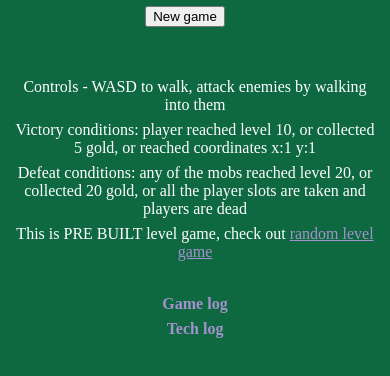
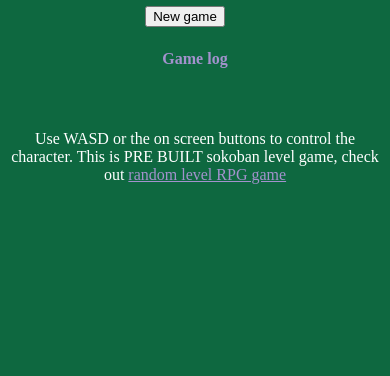
Before and after one commit to nikitaolp/phprpg, a plain HTML site: page index_warehouse.html in a window 390 px wide. Drawn offline with Linux system fonts and the light colour scheme; no server answers.

Commit message:
small changes to sokoban html file

```diff
--- a/index_warehouse.html
+++ b/index_warehouse.html
@@ -1,7 +1,7 @@
 <!DOCTYPE html>
 <html>
     <head>
-        <title>PHP RPG</title>
+        <title>PHP Sokoban</title>
         <meta charset="UTF-8">
         <meta name="viewport" content="width=device-width, initial-scale=1.0">
         <link rel="prefetch" href="/Phprpg/Resources/Gfx/dirt.png" />
@@ -28,6 +28,8 @@
             .topButtons{
                 padding:6px;
             }
+
+
 
             #game_log,#tech_log{
 
@@ -79,6 +81,7 @@
 
             #playerInfo{
                 color:#d9d986;
+                display:none;
             }
 
             #turnMessage{
@@ -373,11 +376,11 @@
                 }
 
                 .colLog{
-                    order:3;
+                    order:2;
                 }
 
                 .colInfo{
-                    order:2;
+                    order:3;
                 }
 
                 .container{
@@ -405,6 +408,10 @@
                 .fullMap .mobImg.attack{
                     background-image:none;
                 }
+
+                #tech_log,.techLogHeader{
+                    display:none;
+                }
             }
         </style>
     </head>
@@ -414,7 +421,7 @@
         <div class="col25 colLog">
             <h4 class="logHeader" id="gameLogHeader">Game log</h4>
             <div id="game_log"></div>
-            <h4 class="logHeader">Tech log</h4>
+            <h4 class="logHeader techLogHeader">Tech log</h4>
             <div id="tech_log"></div>
             <div class="gameInfo hidden" id="joinCodeHeader">Join code (actually, just copy Join Game Link instead): </div>
             <div class="gameInfo" id="joinCode"></div>
@@ -443,10 +450,7 @@
               <div class="gameInfo" id="turnMessage"></div>
               <div class="gameInfo" id="playerInfo"></div>
 
-              <div class="gameInfo" > Controls - WASD to walk, attack enemies by walking into them</div>
-              <div class="gameInfo" > Victory conditions: player reached level 10, or collected 5 gold, or reached coordinates x:1 y:1</div>
-              <div class="gameInfo" > Defeat conditions: any of the mobs reached level 20, or collected 20 gold, or all the player slots are taken and players are dead</div>
-              <div class="gameInfo" > This is PRE BUILT level game, check out <a href="/index.html">random level game</a></div>
+              <div class="gameInfo" >Use WASD or the on screen buttons to control the character. This is PRE BUILT sokoban level game, check out <a href="/index.html">random level RPG game</a></div>
           </div>
 
 
```
